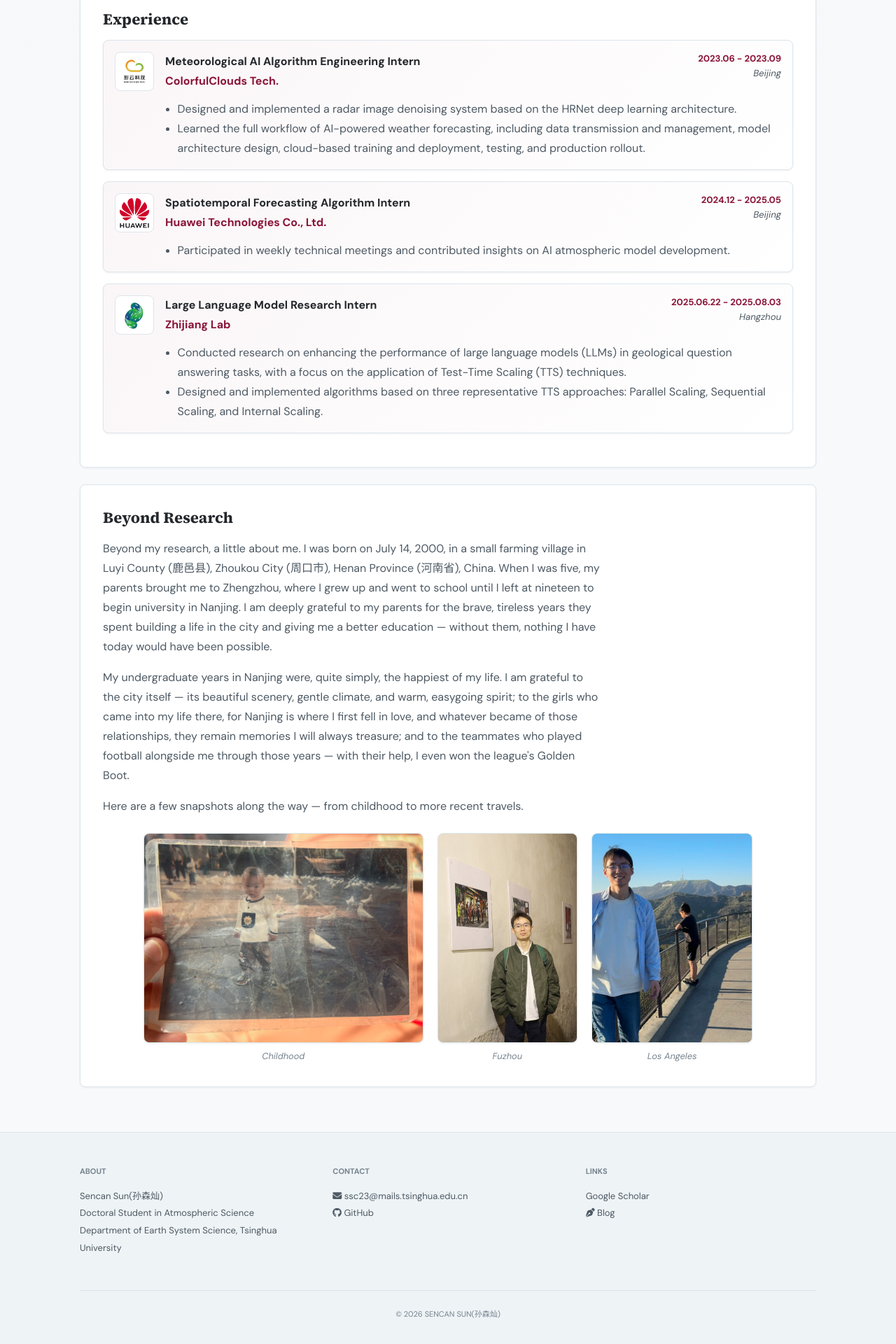
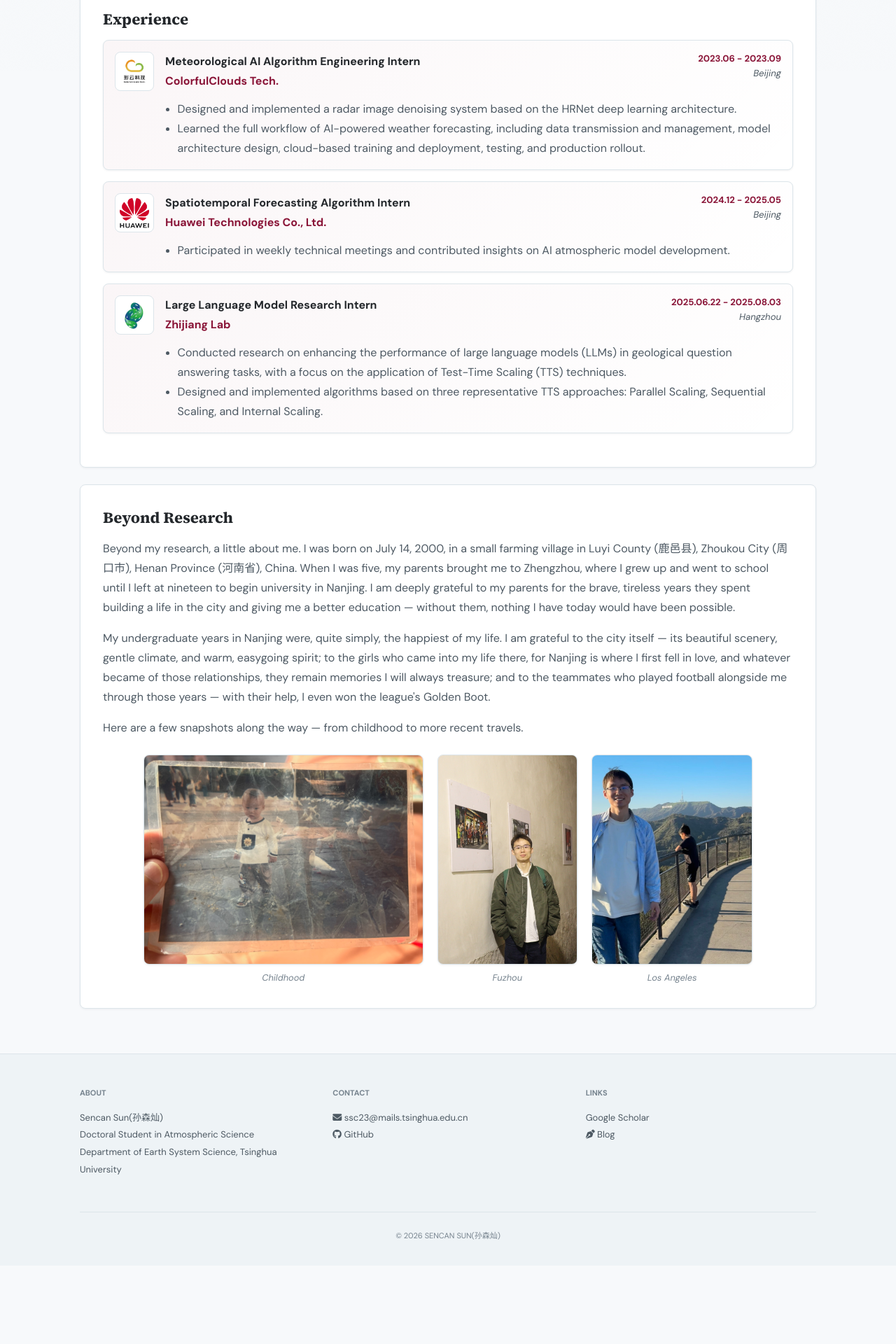
Before and after one commit to sunmoumou1/sunmoumou1.github.io, a Jekyll site: the page built from _pages/about.md, in a window 1280 px wide. Shown: the part 799-2719 px from the top of the page at 70% size. Built offline with Jekyll 4.4.1, drawn with Linux system fonts in a browser that asks for light colours; a style sheet for code colours, icons or effects is not loaded; after the commit the page ends 2607 px from its top, so only the background shows below that.

Commit message:
Fix full-width text sections

```diff
--- a/_pages/about.md
+++ b/_pages/about.md
@@ -272,7 +272,7 @@ Beyond Research 区域。
 photo-gallery / photo-card:
   自定义 CSS，等高图片条带，统一不同长宽比的照片，照片下方带说明文字。
 {% endcomment %}
-<div class="section-card" markdown="0">
+<div class="section-card beyond-research-card" markdown="0">
 <h3>Beyond Research</h3>
 <p>Beyond my research, a little about me. I was born on July 14, 2000, in a small farming village in Luyi County (鹿邑县), Zhoukou City (周口市), Henan Province (河南省), China. When I was five, my parents brought me to Zhengzhou, where I grew up and went to school until I left at nineteen to begin university in Nanjing. I am deeply grateful to my parents for the brave, tireless years they spent building a life in the city and giving me a better education — without them, nothing I have today would have been possible.</p>
 <p>My undergraduate years in Nanjing were, quite simply, the happiest of my life. I am grateful to the city itself — its beautiful scenery, gentle climate, and warm, easygoing spirit; to the girls who came into my life there, for Nanjing is where I first fell in love, and whatever became of those relationships, they remain memories I will always treasure; and to the teammates who played football alongside me through those years — with their help, I even won the league's Golden Boot.</p>
--- a/_sass/components/_card.scss
+++ b/_sass/components/_card.scss
@@ -35,6 +35,12 @@
     &::after {
       display: none;
     }
+  }
+}
+
+.beyond-research-card {
+  p {
+    max-width: none;
   }
 }
 
--- a/_sass/layouts/_home.scss
+++ b/_sass/layouts/_home.scss
@@ -111,7 +111,7 @@
 
 .research-interest-copy {
   margin-top: var(--space-6);
-  max-width: 66ch;
+  max-width: none;
 
   p {
     max-width: none;
```
